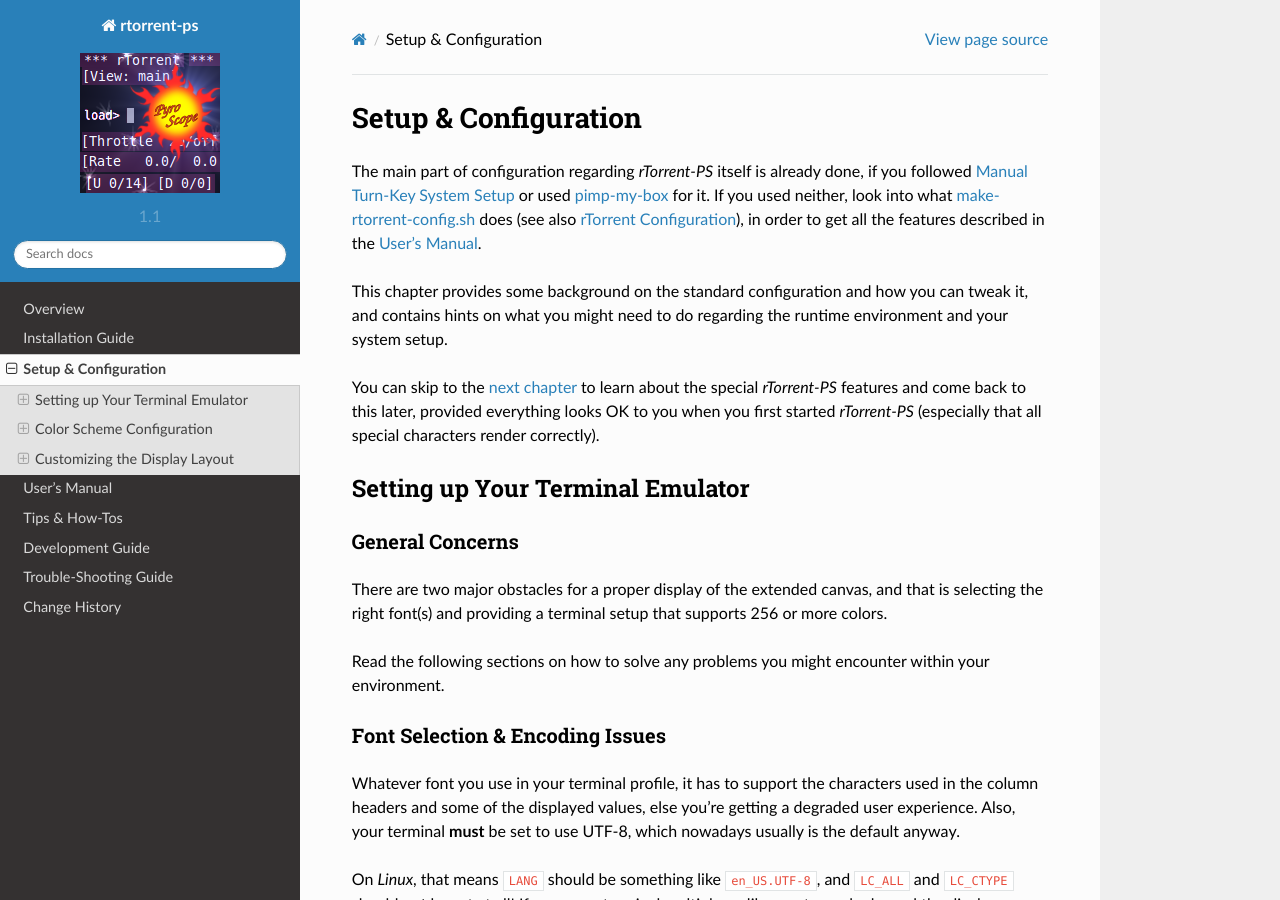
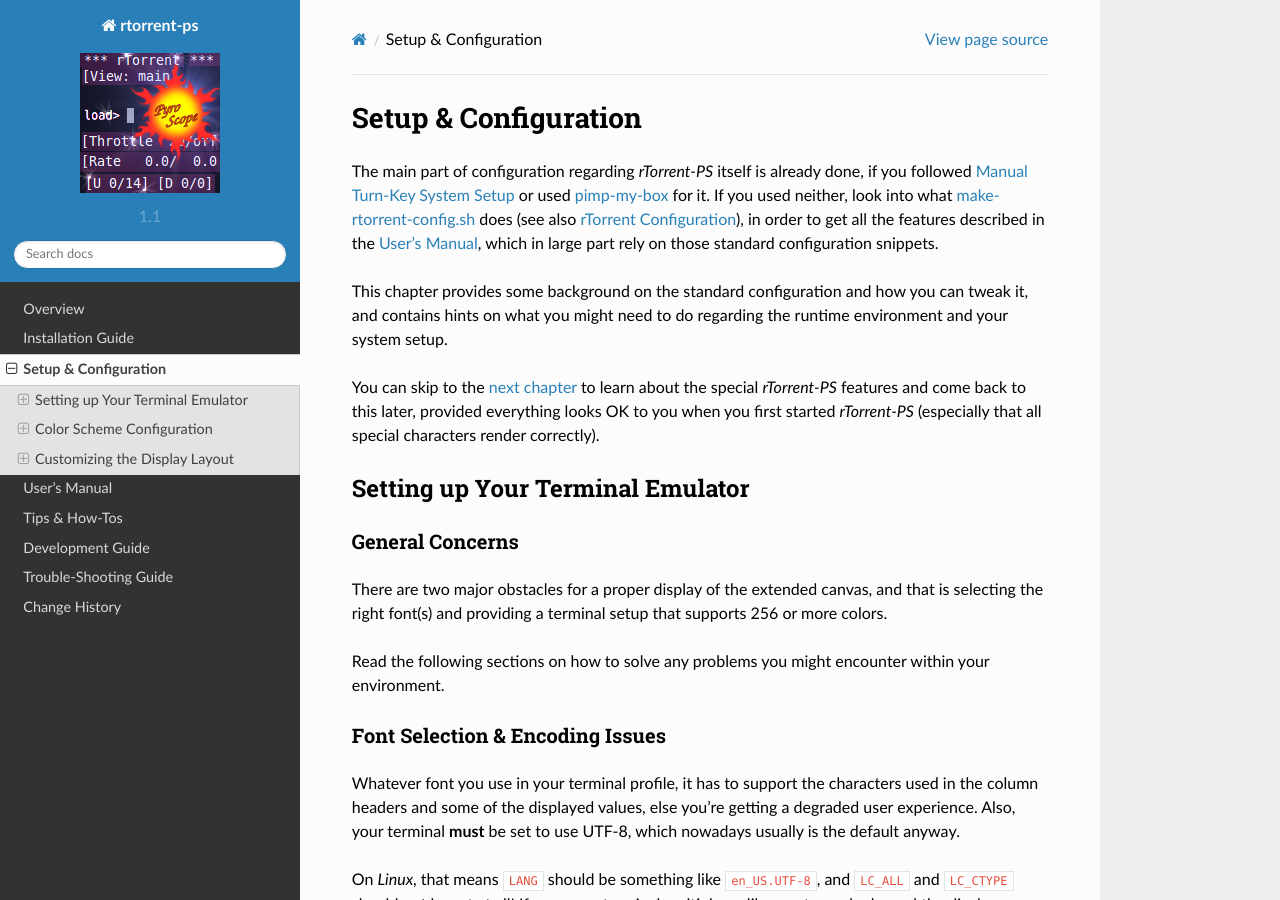
Before and after one commit to pyroscope/rtorrent-ps, a Sphinx documentation site: the page built from docs/setup.rst, in a window 1280 px wide and 900 px high. Built offline with Sphinx 7.4.7 and the Read the Docs theme 2.0.0, drawn with Linux system fonts in a browser that asks for light colours.

Commit message:
docs: clarification (minor)

```diff
--- a/docs/setup.rst
+++ b/docs/setup.rst
@@ -4,7 +4,8 @@
 The main part of configuration regarding *rTorrent-PS* itself is already done,
 if you followed  :ref:`DebianInstallFromSource` or used `pimp-my-box`_ for it.
 If you used neither, look into what `make-rtorrent-config.sh`_ does (see also :ref:`make-rtorrent-config`),
-in order to get all the features described in the :doc:`manual`.
+in order to get all the features described in the :doc:`manual`,
+which in large part rely on those standard configuration snippets.
 
 This chapter provides some background on the standard configuration and how you can tweak it,
 and contains hints on what you might need to do regarding
```
